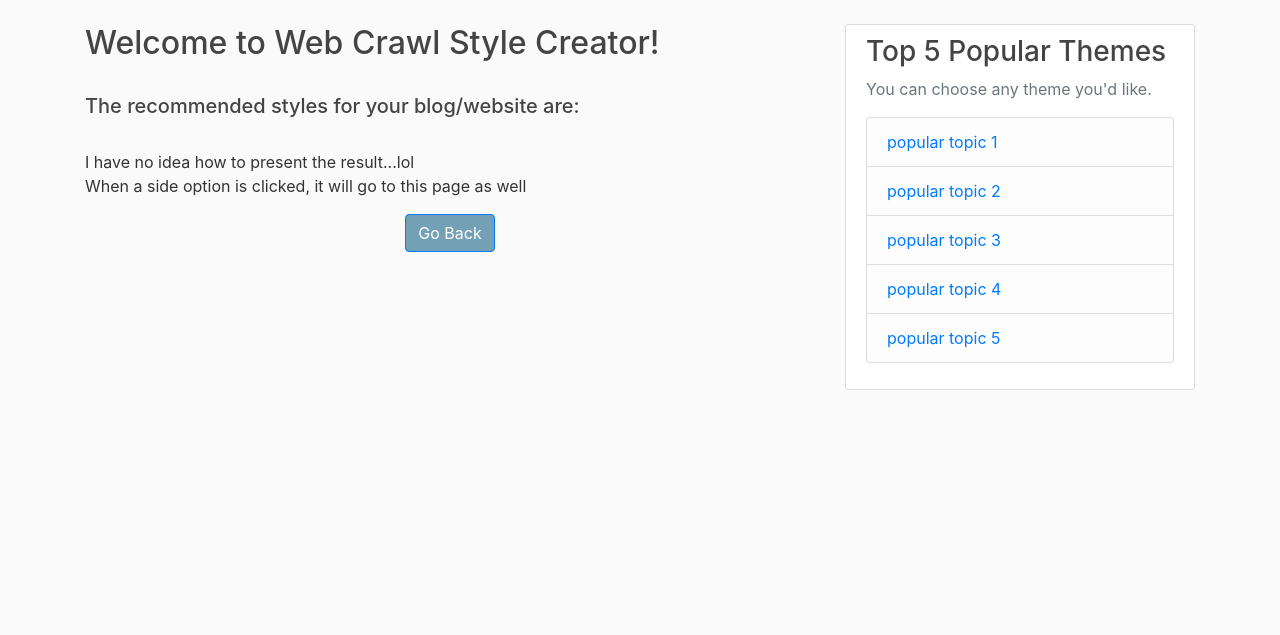
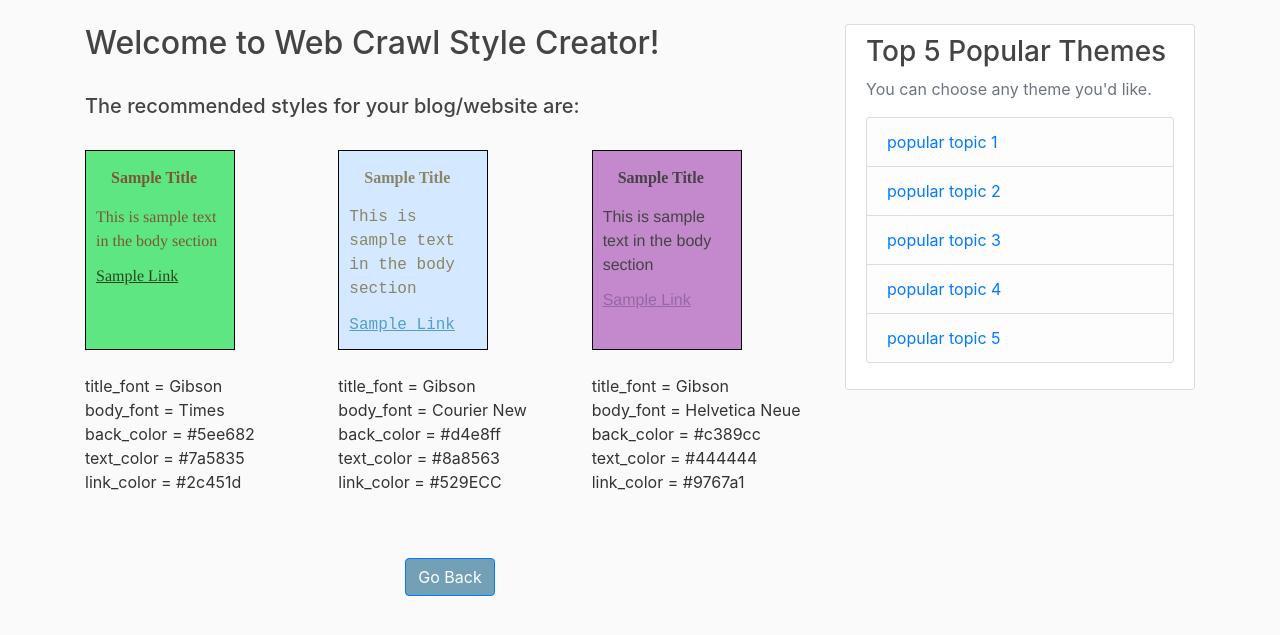
Before and after one commit to minkim25/WebStyleGenerator, a Flask app: page /result in a window 1280 px wide. Shown: the part 56-691 px from the top of the page. Run offline with Flask 2, Linux system fonts and the light colour scheme; some libraries are stand-ins or nearby versions.

Commit message:
modified overall result page design with sample data

```diff
--- a/web_application/templates/result.html
+++ b/web_application/templates/result.html
@@ -2,12 +2,29 @@
 {% block content %}
 	<h2>Welcome to {{ name }}!</h2><br />
 	<h5>The recommended styles for your blog/website are:</h5><br />
-	<div>
-		<p>I have no idea how to present the result...lol<br>
-		When a side option is clicked, it will go to this page as well</p>
+	<div class="row">
+		{% for i in range(3) %}
+			<div class="col-md-4">
+				<div style="width:150px;height:200px;border:1px solid #000;background-color:{{back_color[i]}};">
+					<p style="font-family:{{title_font[i]}};color:{{text_color[i]}};margin:15px 25px 15px"><b>Sample Title</b></p>
+					<p style="font-family:{{body_font[i]}};color:{{text_color[i]}};margin:10px;">This is sample text in the body section</p>
+					<a href="#" style="color:{{link_color[i]}};font-family:{{body_font[i]}};margin:0px 10px 10px;"><u>Sample Link</u></a>
+				</div>
+				<br>
+				<p>
+					title_font = {{title_font[i]}}<br />
+					body_font  = {{body_font[i]}}<br />
+					back_color = {{back_color[i]}}<br />
+					text_color = {{text_color[i]}}<br />
+					link_color = {{link_color[i]}}<br />
+				</p>
+			</div>
+		{% endfor %}
 	</div>
-
+	<br><br>
 	<div class="text-center">
 		<a href="/home" type="button" class="btn btn-primary" style="background-color: #74a0b5;">Go Back</a>
 	</div>
+
+
 {% endblock content %}
```
